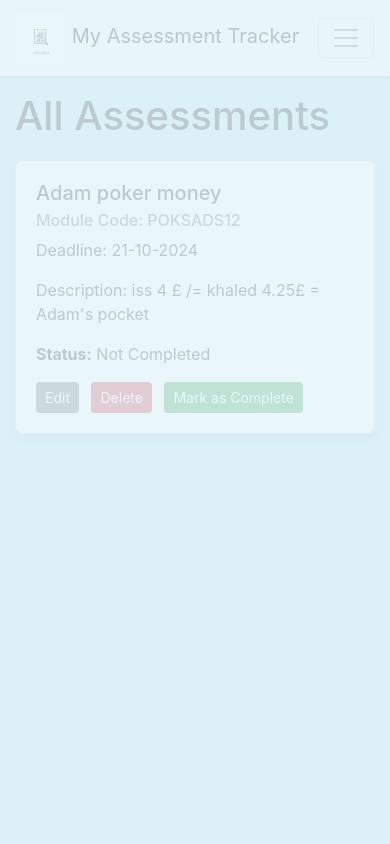
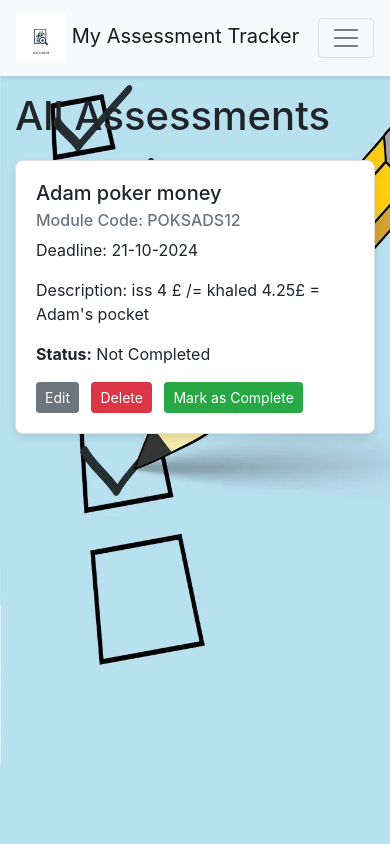
Before and after one commit to NicolasIssa1/Web-Application, a Flask app: page / in a window 390 px wide. Run offline with Flask 3, Linux system fonts and the light colour scheme; some libraries are stand-ins or nearby versions.

Commit message:
still background clearer and display iphone

```diff
--- a/Coursework1/app/static/style.css
+++ b/Coursework1/app/static/style.css
@@ -1,43 +1,19 @@
 body {
-  background-image: url('background.jpg');
-  background-size: cover; /* Cover the entire page */
-  background-position: center; /* Center the background image */
+  background-image: url('../static/background.jpg');
+  background-size: cover;
+  background-repeat: no-repeat;
+  background-attachment: fixed;
   position: relative;
+  z-index: -1; /* Makes sure the background image stays in the background */
 }
 
-body::after {
-  content: "";
-  position: absolute;
-  top: 0;
-  left: 0;
-  width: 100%;
-  height: 100%;
-  background-color: rgba(255, 255, 255, 0.5);
-  z-index: -1;
+.container,
+.navbar,
+.card {
+  position: relative;
+  z-index: 1; /* Ensures these elements are above the background */
 }
 
-body, html {
-  height: 100%;
-  margin: 0;
-}
-
-.background-wrapper {
-  position: fixed;
-  top: 0;
-  left: 0;
-  width: 100%;
-  height: 100%;
-  background-image: url('background.jpg');
-  background-size: cover;
-  background-position: center;
-  opacity: 0.4;
-  z-index: -1;
-}
-
-.content {
-  position: relative;
-  z-index: 1;
-}
 
 /* Card Styling */
 .card {
--- a/Coursework1/app/templates/base.html
+++ b/Coursework1/app/templates/base.html
@@ -31,7 +31,6 @@
 
           <div class="collapse navbar-collapse" id="navbarSupportedContent">
             <ul class="navbar-nav mr-auto">
-              <li class="nav-item"><a class="nav-link" href="/">My Assessment Tracker <span class="sr-only">(current)</span></a></li>
               <li class="nav-item"><a class="nav-link" href="/add">Add Assessment</a></li>
               <li class="nav-item"><a class="nav-link" href="/view_completed">View Completed Assessments</a></li>
               <li class="nav-item"><a class="nav-link" href="/view_uncompleted">View Uncompleted Assessments</a></li>
```
Also changed, not shown: Coursework1/app.db.
